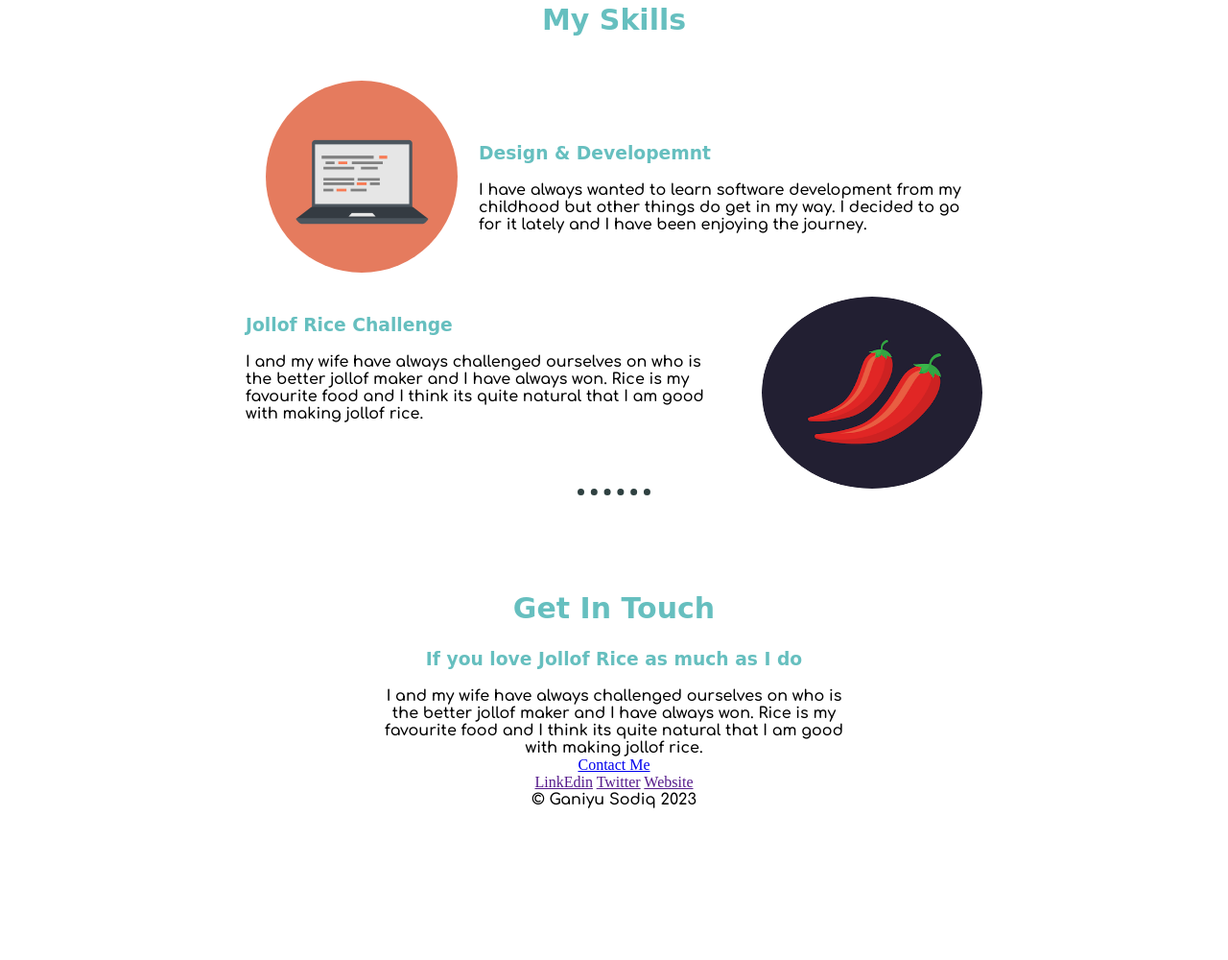
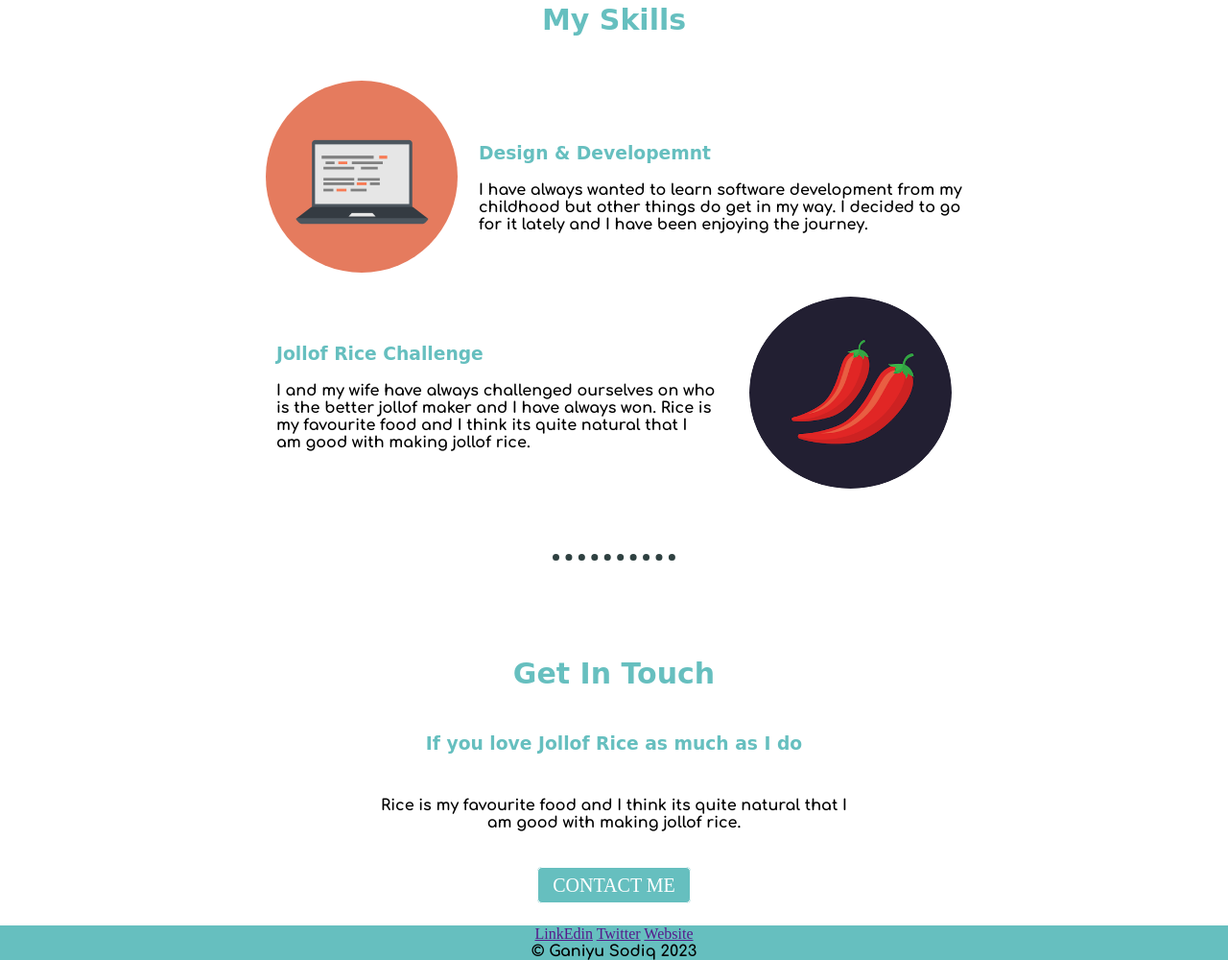
Before and after one commit to GaniyuSodiq/designer-website, a plain HTML site: page index.html in a window 1280 px wide. Shown: the part 1272-2272 px from the top of the page at 96% size. Before the commit the page ends 2144 px from the top, so only its background shows below. Drawn offline with Linux system fonts and the light colour scheme; a web font is replaced by a local one.

Commit message:
just the footer remaining

```diff
--- a/css/style.css
+++ b/css/style.css
@@ -1,6 +1,7 @@
 body{
     margin: 0;
     text-align: center;
+
 }
 .top-container{
     background-color: #eaf6f6;
@@ -39,6 +40,7 @@ h2 {
 }
 p {
     font-family: 'Comfortaa', cursive;
+
     width: 40%;
     margin: 0 auto;
 }
@@ -82,8 +84,10 @@ table{
 }
 
 .chillies {
-    width: 60%;
+    width: 55%;
     margin: 0 auto;
+
+
 }
 
 .chillies .skill-img{
@@ -96,8 +100,34 @@ table{
     width: 65%;
     float: left;
     text-align: left;
+    margin-top: 30px;
 }
 
-hr {
-    clear: both;
+
+
+  .float-clear {
+    float: none;
+    visibility: hidden;
   }
+
+  .get-in-touch{
+    margin-bottom: 45px;
+  }
+
+  .footer{
+    background-color: #66bfbf;
+
+  }
+
+  .get-in-touch-btn{
+    border: solid;
+
+    border-radius: 5px;
+    padding: 7px 15px;
+    border-width: 1px;
+    text-decoration: none;
+    font-size: 20px;
+    text-transform: uppercase;
+    background-color: #66bfbf;
+    color: white;
+  }
--- a/index.html
+++ b/index.html
@@ -15,7 +15,7 @@
     <link href="https://fonts.googleapis.com/css2?family=Unbounded:wght@300&display=swap" rel="stylesheet">
     <link rel="preconnect" href="https://fonts.googleapis.com">
     <link rel="preconnect" href="https://fonts.gstatic.com" crossorigin>
-    <link href="https://fonts.googleapis.com/css2?family=Comfortaa:wght@600&display=swap" rel="stylesheet">
+    <link href="https://fonts.googleapis.com/css2?family=Comfortaa:wght@700&display=swap" rel="stylesheet">
 </head>
 <body>
     <div class="top-container">
@@ -53,30 +53,33 @@
 
 
         <div class="chillies">
+
             <img class="skill-img" src="images/chillies.png" alt="">
+
             <div class="chillies-text">
                 <h3>Jollof Rice Challenge</h3>
 
-        <p class="p-table">I and my wife have always challenged ourselves on who is the better jollof maker and I have always won.
-            Rice is my favourite food and I think its quite natural that I am good with making jollof rice.
-        </p>
+                <p class="p-table">I and my wife have always challenged ourselves on who is the better jollof maker and I have always won.
+                    Rice is my favourite food and I think its quite natural that I am good with making jollof rice.
+                </p>
             </div>
+        <hr class="float-clear">
+        </div>
         <hr>
-        </div>
     </div>
     <div class="middle-container">
 
-        <div >
-        <h2>Get In Touch</h2>
 
-        <h3>If you love Jollof Rice as much as I do</h3>
-        <p>I and my wife have always challenged ourselves on who is the better jollof maker and I have always won.
+        <h2 class="get-in-touch">Get In Touch</h2>
+
+        <h3 class="get-in-touch">If you love Jollof Rice as much as I do</h3>
+        <p class="get-in-touch">
             Rice is my favourite food and I think its quite natural that I am good with making jollof rice.
         </p>
-        <a href="#">Contact Me</a>
+        <a class="get-in-touch-btn" href="#">Contact Me</a>
 
     </div>
-    <div>
+    <div class="footer">
 
         <a href="">LinkEdin</a>
         <a href="">Twitter</a>
```
